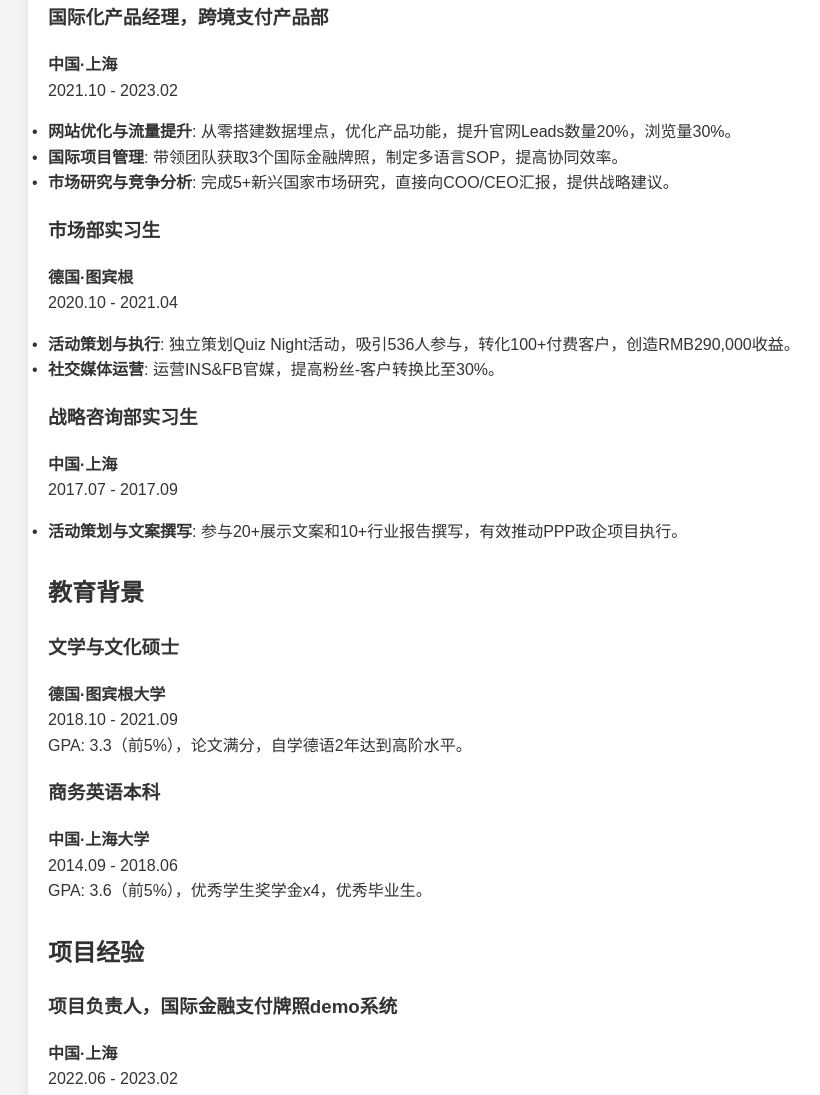
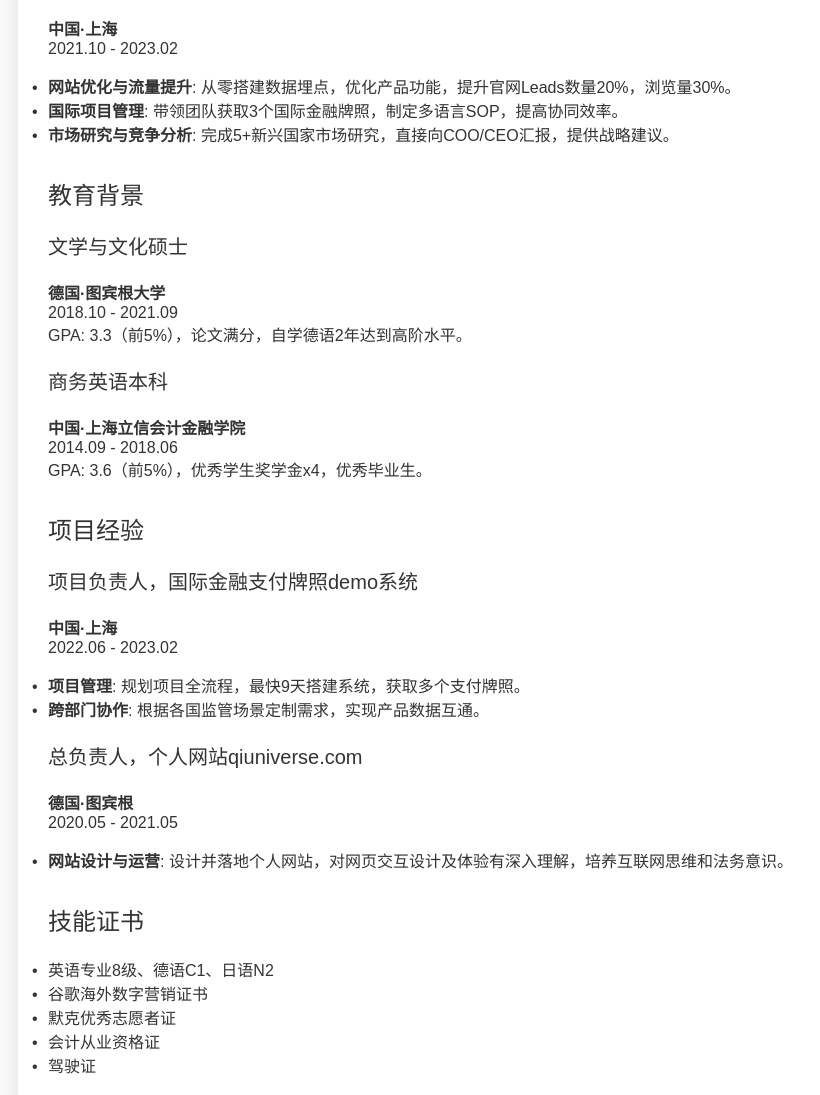
Before and after one commit to tequilagogogo/aboutme, a plain HTML site: page index.html in a window 1280 px wide. Shown: the part 927-2022 px from the top of the page, without its empty margins (192-1012 px from the left). Drawn offline with Linux system fonts and the light colour scheme.

Commit message:
Update index.html

```diff
--- a/index.html
+++ b/index.html
@@ -1,14 +1,13 @@
 <!DOCTYPE html>
-<html lang="en">
+<html lang="zh-CN">
 <head>
     <meta charset="UTF-8">
     <meta name="viewport" content="width=device-width, initial-scale=1.0">
     <title>朱燕秋的简历</title>
     <style>
         body {
-            font-family: Arial, sans-serif;
-            line-height: 1.6;
-            background-color: #f4f4f4;
+            font-family: "Microsoft YaHei", Arial, sans-serif;
+            background-color: #f9f9f9;
             color: #333;
             margin: 0;
             padding: 20px;
@@ -17,22 +16,24 @@
             max-width: 800px;
             margin: auto;
             background: #fff;
-            padding: 20px;
-            border-radius: 5px;
-            box-shadow: 0 0 10px rgba(0, 0, 0, 0.1);
+            padding: 30px;
+            border-radius: 10px;
+            box-shadow: 0 0 20px rgba(0, 0, 0, 0.1);
         }
         h1, h2, h3 {
             color: #333;
+            font-weight: normal;
         }
         h1 {
-            border-bottom: 3px solid #333;
-            padding-bottom: 10px;
+            font-size: 36px;
             margin-bottom: 20px;
         }
         h2 {
+            font-size: 24px;
             margin-top: 30px;
         }
         h3 {
+            font-size: 20px;
             margin-top: 20px;
         }
         p {
@@ -89,7 +90,7 @@
     <section class="job">
         <h2>职业经历</h2>
         <h3>国际化产品经理，产品部-国际化小组</h3>
-        <p><strong>际商机升，中国</strong><br>
+        <p><strong>中国·北京</strong><br>
         2023.06 - 至今</p>
         <ul>
             <li><strong>用户增长与市场扩展</strong>: 成功将国际用户从零扩展至显著规模，跳出率降低至36%，停留时长提升至3:57，为竞品中最佳。</li>
@@ -105,38 +106,23 @@
             <li><strong>国际项目管理</strong>: 带领团队获取3个国际金融牌照，制定多语言SOP，提高协同效率。</li>
             <li><strong>市场研究与竞争分析</strong>: 完成5+新兴国家市场研究，直接向COO/CEO汇报，提供战略建议。</li>
         </ul>
-
-        <h3>市场部实习生</h3>
-        <p><strong>德国·图宾根</strong><br>
-2020.10 - 2021.04</p>
-<ul>
-<li><strong>活动策划与执行</strong>: 独立策划Quiz Night活动，吸引536人参与，转化100+付费客户，创造RMB290,000收益。</li>
-<li><strong>社交媒体运营</strong>: 运营INS&FB官媒，提高粉丝-客户转换比至30%。</li>
-</ul>
-    <h3>战略咨询部实习生</h3>
-    <p><strong>中国·上海</strong><br>
-    2017.07 - 2017.09</p>
-    <ul>
-        <li><strong>活动策划与文案撰写</strong>: 参与20+展示文案和10+行业报告撰写，有效推动PPP政企项目执行。</li>
-    </ul>
     </section>
 
+    <section>
         <section>
 <h2>教育背景</h2>
 <h3>文学与文化硕士</h3>
 <p><strong>德国·图宾根大学</strong><br>
 2018.10 - 2021.09<br>
 GPA: 3.3（前5%），论文满分，自学德语2年达到高阶水平。</p>
-
                 <h3>商务英语本科</h3>
-    <p><strong>中国·上海大学</strong><br>
+    <p><strong>中国·上海立信会计金融学院</strong><br>
     2014.09 - 2018.06<br>
     GPA: 3.6（前5%），优秀学生奖学金x4，优秀毕业生。</p>
 </section>
 
-<section>
+<section class="job">
     <h2>项目经验</h2>
-
     <h3>项目负责人，国际金融支付牌照demo系统</h3>
     <p><strong>中国·上海</strong><br>
     2022.06 - 2023.02</p>
@@ -168,13 +154,3 @@
     <h2>兴趣爱好</h2>
     <p>健身及户外（游泳、攀岩、滑雪、徒步等），音乐（国际合唱团成员，吉他手），旅行（独自走过20多个国家和地区），阅读与创作（年均读书25本，管理读书社群，策划活动）。</p>
 </section>
-
-<section>
-    <h2>补充说明</h2>
-    <ol>
-        <li>
-            <strong>深度旅行经历和阅历</strong>:
-            <ul>
-                <li>中国：新疆（乌鲁木齐、吐鲁番），福建（所有地级市），浙江（杭州、嘉兴、湖州、舟山、乌镇），上海（第二家乡），江苏（南京、苏州），湖北（武汉），湖南（长沙），广东（广州、东莞），广西（南宁、北海），甘肃（兰州、张掖），宁夏（银川），青海（青藏高原），内蒙古（腾格里沙漠），贵州（贵阳、黔东南），陕西（西安），河南（洛阳、安阳），重庆，四川（成都、川西地区），北京，黑龙江（哈尔滨），云南（雨崩、丽江、大理、香格里拉），山东（泰安、青岛），天津，山西（大同、应县）。</li>
-                <li>其他国家：法国（巴黎、斯特拉斯堡），德国（图宾根、柏林、海德堡、黑森林等），奥地利（维也纳），匈牙利（布达佩斯），比利时（布鲁塞尔），斯洛伐克，荷兰（阿姆斯特丹、鹿特丹），瑞士（德瑞边界区域），尼泊尔（加德满都、巴德岗、博卡拉、ABC）。</li>
-                <li>深入体验：翻越5000米雪山，徒步雨崩、贡嘎西线
```
Lines whose indentation alone changed are shown as unchanged.
